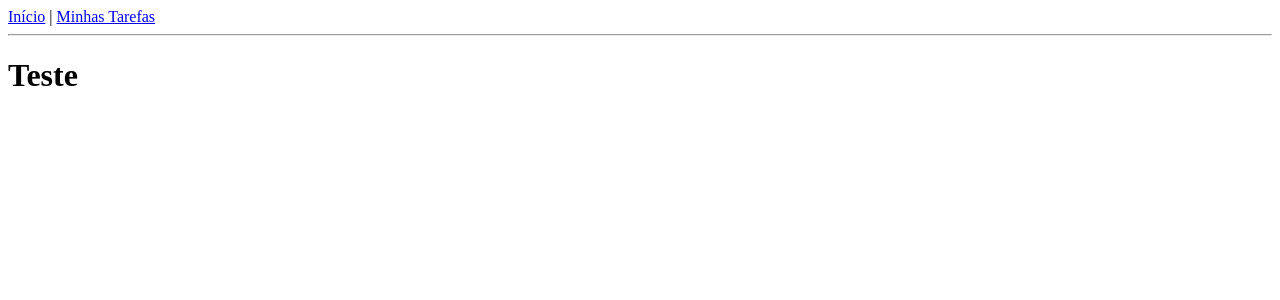
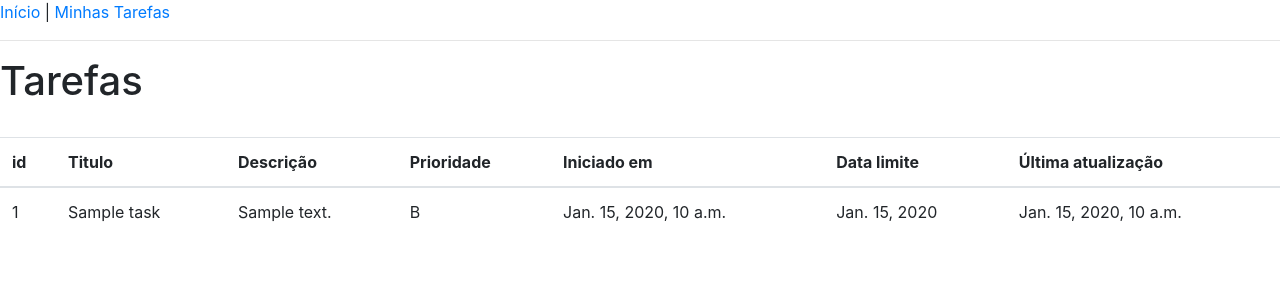
Before and after one commit to silcosmo/to_do, a Django app: page / in a window 1280 px wide. Shown: the top 300 px of the page. Run offline with Django 5.2, Linux system fonts and the light colour scheme; tables that the repository leaves empty hold one stand-in row (values such as "Sample post").

Commit message:
Criei um arquivo HTML
criei um HTML no qual inclui uma tabela.
Aprendi a usar o Bootstrap.

```diff
--- a/templates/base.html
+++ b/templates/base.html
@@ -5,6 +5,7 @@
     <meta charset="UTF-8"> <!-- padrão que aceita diacriticos-->
     <meta name="viewport" content="width=device-width, initial-scale=1.0"> <!-- Padrão para sites responsividade-->
     <title>{% block title %} ToDo Django {% endblock %} </title> <!-- No django, a escrita, apara que funcione é diferente do html comum, então haverá laguns comando internos a mais.-->
+    <link rel="stylesheet" href="https://cdn.jsdelivr.net/npm/bootstrap@4.1.3/dist/css/bootstrap.min.css" integrity="sha384-MCw98/SFnGE8fJT3GXwEOngsV7Zt27NXFoaoApmYm81iuXoPkFOJwJ8ERdknLPMO" crossorigin="anonymous">
 </head>
 
 <body>
--- a/templates/tasks/task_list.html
+++ b/templates/tasks/task_list.html
@@ -5,6 +5,43 @@
 
 {%block content %}
 
-    <h1> Teste </h1>
+<h1>Tarefas</h1>
+<br>
+
+<table class="table table-hover">
+  <thead>
+    <tr>
+      <th scope="col">id</th>
+      <th scope="col">Titulo</th>
+      <th scope="col">Descrição</th>
+      <th scope="col">Prioridade</th>
+      <th scope="col">Iniciado em </th>
+      <th scope="col">Data limite</th>
+      <th scope="col"> Última atualização </th>
+    </tr>
+  </thead>
+  <tbody>
+
+    {% for task in tarefas %}
+    <tr>
+
+      <td>{{ task.id }}</td>
+      <td>{{ task.titulo }}</td>
+      <td>{{ task.descricao }}</td>
+      <td>{{ task.prioridade}}</td>
+      <td>{{ task.criado_em}}</td>
+      <td>{{ task.data_limite}}</td>
+      <td>{{ task.atualizado_em}}</td>
+
+    </tr>
+
+    {%endfor%}
+
+  </tbody>
+</table>
+
+
+
+
 
 {%endblock %}
```
